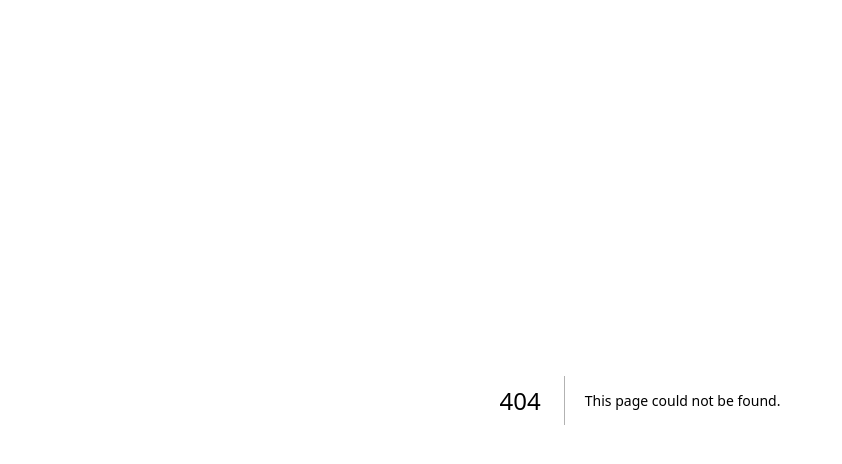
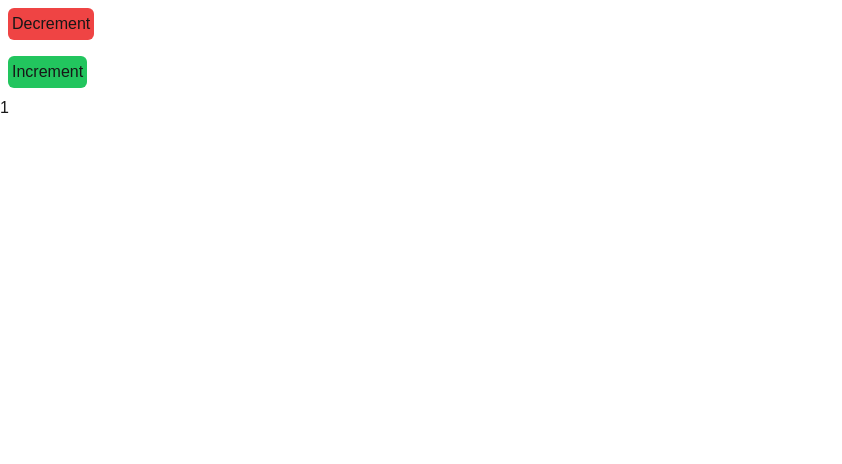
Before and after one commit to J-Wales/cprg306-assignments, a Next.js app: page /week-4 in a window 1280 px wide. Before the commit this address had no page. Shown: the top 464 px of the page, without its empty margins (0-842 px from the left). Built offline with nearby package versions, Linux system fonts and the light colour scheme.

Commit message:
Finished week 4
Sorry :(

```diff
--- a/app/page.js
+++ b/app/page.js
@@ -11,6 +11,9 @@ export default function Home() {
         <li>
           <Link href="./week-3">Week 3</Link>
         </li>
+        <li>
+          <Link href="./week-4">Week 4</Link>
+        </li>
       </ul>
     </main>
   );
--- /dev/null
+++ b/app/week-4/new-item.js
@@ -0,0 +1,35 @@
+'use client'
+
+import { useState } from 'react'
+
+export default function NewItem() {
+
+    const [quantity, setQuantity] = useState(1);
+
+    const increment = () => {
+        if (quantity < 20) {
+            setQuantity(quantity + 1);
+            console.log(quantity);
+        }
+    };
+
+    const decrement = () => {
+        if (quantity > 1) {
+            setQuantity(quantity - 1);
+            console.log(quantity);
+        }
+    };
+
+    return (
+        <main>
+            <div>
+            <button class="bg-red-500 p-1 m-2 rounded-md" onClick={()=>decrement()}>Decrement</button>
+            </div>
+            <div>
+            <button class="bg-green-500 p-1 m-2 rounded-md" onClick={()=>increment()}>Increment</button>
+            </div>
+            {quantity}
+        </main>
+    );
+
+}
--- /dev/null
+++ b/app/week-4/page.js
@@ -0,0 +1,11 @@
+'use client'
+
+import NewItem from "./new-item.js";
+
+export default function Page() {
+    return (
+      <main>
+        {NewItem()}
+      </main>
+    );
+}
```
